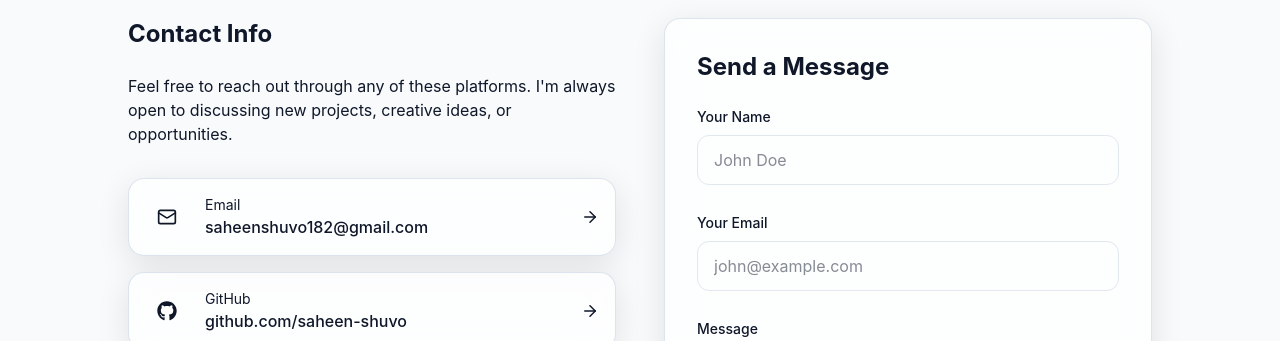
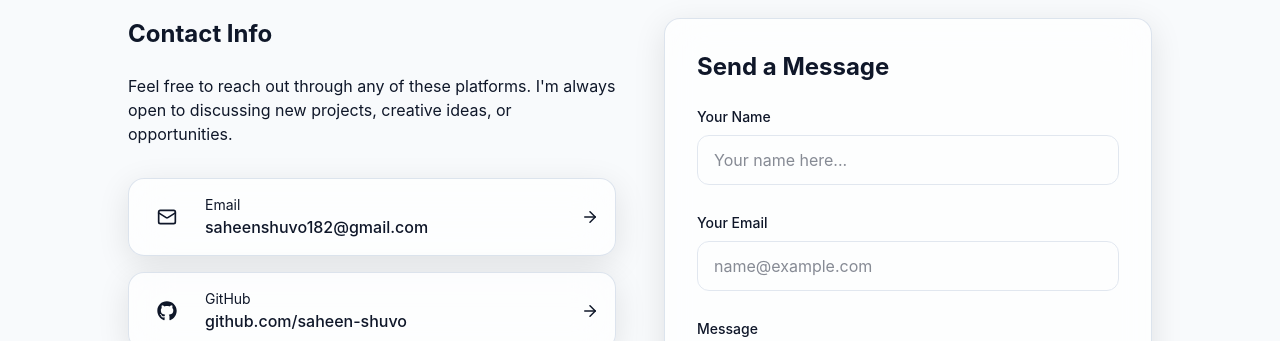
Before and after one commit to saheen-shuvo/Portfolio-of-SaheenAlamShuvo, a Next.js app: page / in a window 1280 px wide. Shown: the part 7720-8061 px from the top of the page. Built offline with nearby package versions, Linux system fonts and the light colour scheme.

Commit message:
Updated Contact Placeholder

```diff
--- a/src/components/Contact.jsx
+++ b/src/components/Contact.jsx
@@ -176,7 +176,7 @@ const Contact = () => {
                     onChange={handleChange}
                     required
                     className="w-full px-4 py-3 rounded-xl bg-secondary/50 border border-border focus:border-primary focus:ring-1 focus:ring-primary outline-none transition-all duration-300"
-                    placeholder="John Doe"
+                    placeholder="Your name here..."
                   />
                 </div>
 
@@ -195,7 +195,7 @@ const Contact = () => {
                     onChange={handleChange}
                     required
                     className="w-full px-4 py-3 rounded-xl bg-secondary/50 border border-border focus:border-primary focus:ring-1 focus:ring-primary outline-none transition-all duration-300"
-                    placeholder="john@example.com"
+                    placeholder="name@example.com"
                   />
                 </div>
 
```
